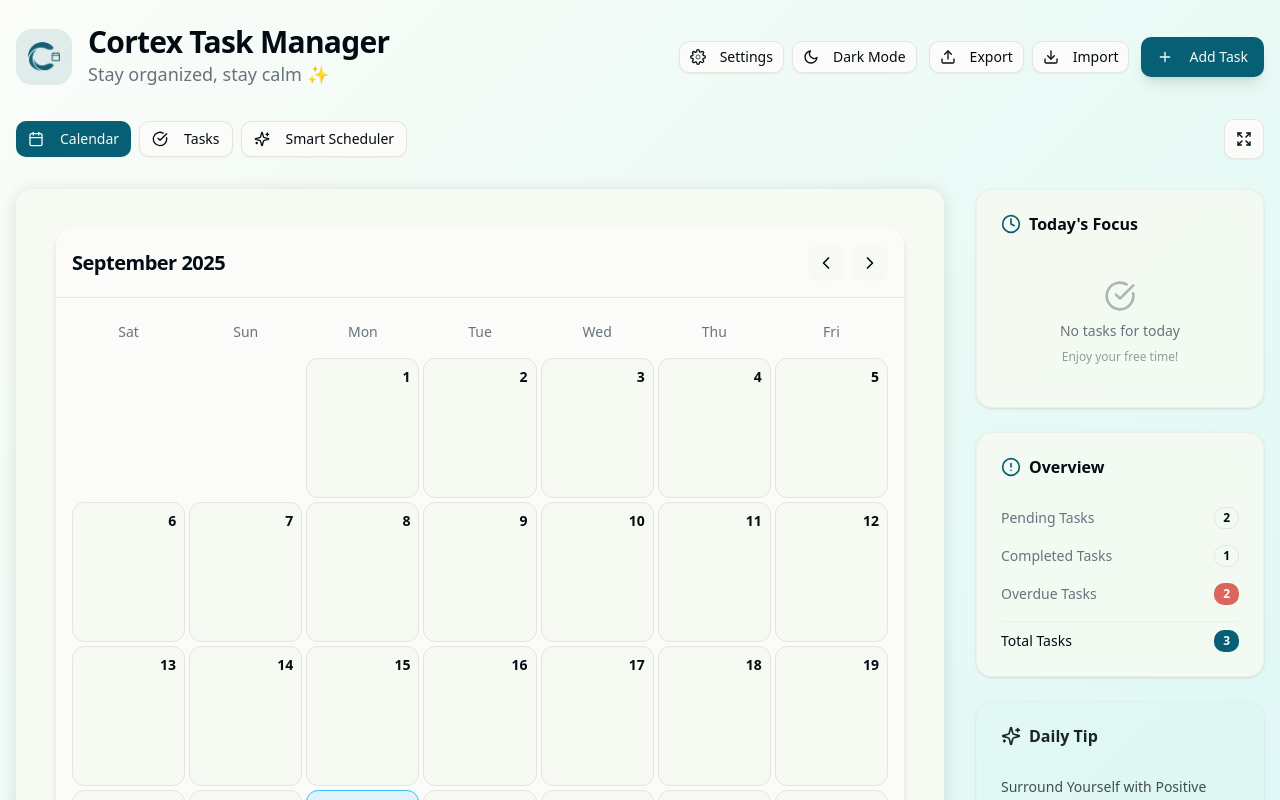
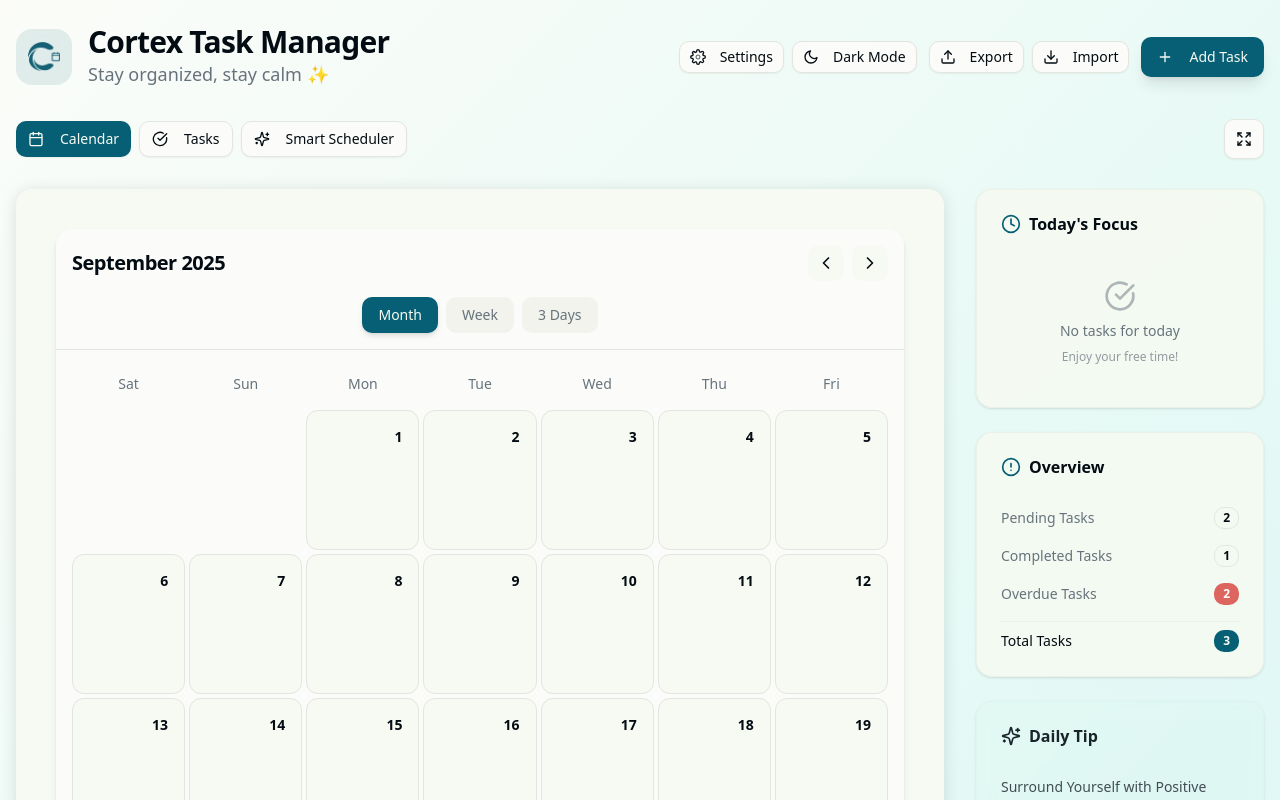
Before and after one commit to BassemHazemDev/Cortex-Task-Manager, a React (Vite) app: page / in a window 1280 px wide. Shown: the top 800 px of the page. Built offline with nearby package versions, Linux system fonts and the light colour scheme.

Commit message:
Enhance calendar view with multi-mode support and dynamic task display

```diff
--- a/index.html
+++ b/index.html
@@ -28,7 +28,7 @@
   <meta name="apple-mobile-web-app-title" content="Cortex" />
 
   <!-- Icons -->
-  <link rel="icon" type="image/png" href="/cortex2mob.png" />
+  <link rel="icon" type="image/png" href="/cortex2.png" />
   <link rel="apple-touch-icon" href="/icon-192x192.png" />
   <link rel="apple-touch-icon" sizes="72x72" href="/icon-72x72.png" />
   <link rel="apple-touch-icon" sizes="96x96" href="/icon-96x96.png" />
--- a/src/components/CalendarView.jsx
+++ b/src/components/CalendarView.jsx
@@ -14,6 +14,9 @@ const Badge = ({ children, variant, ...props }) => <span data-variant={variant}
 const CalendarView = ({ selectedDate, onDateSelect, tasks, onTaskClick, onToggleComplete, expanded, onTaskDrop, onCreateDate }) => {
   // Use the date refresh hook to handle midnight transitions
   const { now } = useDateRefresh();
+
+  // View mode state: 'month', 'week', '3day'
+  const [viewMode, setViewMode] = useState('month');
 
   // Drag-and-drop state for dragging task
   const [draggedTaskId, setDraggedTaskId] = useState(null);
@@ -103,8 +106,42 @@ const CalendarView = ({ selectedDate, onDateSelect, tasks, onTaskClick, onToggle
 
   const navigateMonth = (direction) => {
     const newMonth = new Date(currentMonth);
-    newMonth.setMonth(currentMonth.getMonth() + direction);
+    if (viewMode === 'month') {
+      newMonth.setMonth(currentMonth.getMonth() + direction);
+    } else if (viewMode === 'week') {
+      newMonth.setDate(currentMonth.getDate() + (direction * 7));
+    } else if (viewMode === '3day') {
+      newMonth.setDate(currentMonth.getDate() + (direction * 3));
+    }
     setCurrentMonth(newMonth);
+  };
+
+  // Get days for weekly view (7 days starting from Monday of the week containing currentMonth)
+  const getWeekDays = (date) => {
+    const startOfWeek = new Date(date);
+    const dayOfWeek = startOfWeek.getDay();
+    // Adjust to Monday: Sunday=0, Monday=1, Tuesday=2, etc.
+    const daysToMonday = dayOfWeek === 0 ? -6 : 1 - dayOfWeek;
+    startOfWeek.setDate(startOfWeek.getDate() + daysToMonday);
+
+    const days = [];
+    for (let i = 0; i < 7; i++) {
+      const day = new Date(startOfWeek);
+      day.setDate(startOfWeek.getDate() + i);
+      days.push(day);
+    }
+    return days;
+  };
+
+  // Get days for 3-day view (current date and next 2 days)
+  const get3Days = (date) => {
+    const days = [];
+    for (let i = 0; i < 3; i++) {
+      const day = new Date(date);
+      day.setDate(date.getDate() + i);
+      days.push(day);
+    }
+    return days;
   };
 
   const isToday = (date) => {
@@ -138,18 +175,57 @@ const CalendarView = ({ selectedDate, onDateSelect, tasks, onTaskClick, onToggle
     return time;
   }
 
-  const days = getDaysInMonth(currentMonth);
-  const dayNames = ['Sat', 'Sun', 'Mon', 'Tue', 'Wed', 'Thu', 'Fri'];
+  // Get appropriate days based on view mode
+  const getDaysForView = () => {
+    if (viewMode === 'month') {
+      return getDaysInMonth(currentMonth);
+    } else if (viewMode === 'week') {
+      return getWeekDays(currentMonth);
+    } else if (viewMode === '3day') {
+      return get3Days(currentMonth);
+    }
+    return [];
+  };
+
+  const days = getDaysForView();
+  const dayNames = viewMode === 'month'
+    ? ['Sat', 'Sun', 'Mon', 'Tue', 'Wed', 'Thu', 'Fri']
+    : ['Mon', 'Tue', 'Wed', 'Thu', 'Fri', 'Sat', 'Sun'];
   const selectedDayTasks = getTasksForDate(selectedDate);
+
+  // Get header title based on view mode
+  const getHeaderTitle = () => {
+    if (viewMode === 'month') {
+      return currentMonth.toLocaleDateString('en-US', { month: 'long', year: 'numeric' });
+    } else if (viewMode === 'week') {
+      const weekDays = getWeekDays(currentMonth);
+      const startDate = weekDays[0];
+      const endDate = weekDays[6];
+      if (startDate.getMonth() === endDate.getMonth()) {
+        return `${startDate.toLocaleDateString('en-US', { month: 'long', year: 'numeric' })} - Week of ${startDate.getDate()}`;
+      } else {
+        return `${startDate.toLocaleDateString('en-US', { month: 'short', day: 'numeric' })} - ${endDate.toLocaleDateString('en-US', { month: 'short', day: 'numeric', year: 'numeric' })}`;
+      }
+    } else if (viewMode === '3day') {
+      const threeDays = get3Days(currentMonth);
+      const startDate = threeDays[0];
+      const endDate = threeDays[2];
+      if (startDate.getMonth() === endDate.getMonth()) {
+        return `${startDate.toLocaleDateString('en-US', { month: 'long', year: 'numeric' })} - ${startDate.getDate()}-${endDate.getDate()}`;
+      } else {
+        return `${startDate.toLocaleDateString('en-US', { month: 'short', day: 'numeric' })} - ${endDate.toLocaleDateString('en-US', { month: 'short', day: 'numeric', year: 'numeric' })}`;
+      }
+    }
+  };
 
   return (
     <div className="space-y-6 p-4" style={{ background: 'var(--card)', color: 'var(--card-foreground)', minHeight: '100vh' }}>
-  {/* Main calendar grid displaying the current month and navigation controls */}
+  {/* Main calendar grid displaying the current view and navigation controls */}
       <Card style={{ background: 'var(--background)', color: 'var(--foreground)' }} className="rounded-xl shadow-md">
         <CardHeader className="p-4 border-b">
           <div className="flex items-center justify-between">
             <CardTitle className="text-xl font-bold" style={{ color: 'var(--foreground)' }}>
-              {currentMonth.toLocaleDateString('en-US', { month: 'long', year: 'numeric' })}
+              {getHeaderTitle()}
             </CardTitle>
             <div className="flex space-x-2">
               <Button
@@ -168,20 +244,54 @@ const CalendarView = ({ selectedDate, onDateSelect, tasks, onTaskClick, onToggle
               </Button>
             </div>
           </div>
+          {/* View mode selector */}
+          <div className="flex space-x-2 mt-4 justify-center">
+            <Button
+              className={`px-4 py-2 rounded-md text-sm font-medium transition-all ${viewMode === 'month' ? 'shadow-md' : ''}`}
+              style={{
+                background: viewMode === 'month' ? 'var(--primary)' : 'var(--muted)',
+                color: viewMode === 'month' ? 'var(--primary-foreground)' : 'var(--muted-foreground)'
+              }}
+              onClick={() => setViewMode('month')}
+            >
+              Month
+            </Button>
+            <Button
+              className={`px-4 py-2 rounded-md text-sm font-medium transition-all ${viewMode === 'week' ? 'shadow-md' : ''}`}
+              style={{
+                background: viewMode === 'week' ? 'var(--primary)' : 'var(--muted)',
+                color: viewMode === 'week' ? 'var(--primary-foreground)' : 'var(--muted-foreground)'
+              }}
+              onClick={() => setViewMode('week')}
+            >
+              Week
+            </Button>
+            <Button
+              className={`px-4 py-2 rounded-md text-sm font-medium transition-all ${viewMode === '3day' ? 'shadow-md' : ''}`}
+              style={{
+                background: viewMode === '3day' ? 'var(--primary)' : 'var(--muted)',
+                color: viewMode === '3day' ? 'var(--primary-foreground)' : 'var(--muted-foreground)'
+              }}
+              onClick={() => setViewMode('3day')}
+            >
+              3 Days
+            </Button>
+          </div>
         </CardHeader>
         <CardContent className="p-4">
-          {/* Header row displaying day names (Sat-Fri) */}
-          <div className="grid grid-cols-7 gap-1 mb-2">
-            {dayNames.map(day => (
-              <div key={day} className="p-2 text-center text-sm font-medium" style={{ color: 'var(--muted-foreground)' }}>
-                {day}
+          {/* Header row displaying day names */}
+          <div className={`grid gap-1 mb-2 ${viewMode === 'month' ? 'grid-cols-7' : viewMode === 'week' ? 'grid-cols-7' : 'grid-cols-3'}`}>
+            {(viewMode === 'month' || viewMode === 'week' ? dayNames : days.map(d => d.toLocaleDateString('en-US', { weekday: 'short' }))).map((day, index) => (
+              <div key={`${day}-${index}`} className="p-2 text-center text-sm font-medium" style={{ color: 'var(--muted-foreground)' }}>
+                {viewMode === '3day' ? `${day} ${days[index].getDate()}` : day}
               </div>
             ))}
           </div>
           {/* Calendar days grid: each cell represents a day and displays tasks */}
-          <div className="grid grid-cols-7 gap-1">
+          <div className={`grid gap-1 ${viewMode === 'month' ? 'grid-cols-7' : viewMode === 'week' ? 'grid-cols-7' : 'grid-cols-3'}`}>
             {days.map((date, index) => {
-              if (!date) return <div key={index} />;
+              if (!date && viewMode === 'month') return <div key={index} />;
+              if (!date) return null;
 
               let dayTasks = getTasksForDate(date);
               // Sort tasks by dueTime if present
@@ -206,10 +316,22 @@ const CalendarView = ({ selectedDate, onDateSelect, tasks, onTaskClick, onToggle
                 dayBorder = isDark ? 'var(--accent)' : '#38bdf8';
                 dayText = isDark ? 'var(--accent-foreground)' : '#0c4a6e';
               }
+              // Adjust cell height based on view mode
+              const getCellHeight = () => {
+                if (viewMode === 'month') {
+                  return expanded ? 'min-h-[180px]' : 'min-h-[140px]';
+                } else if (viewMode === 'week') {
+                  return expanded ? 'min-h-[250px]' : 'min-h-[200px]';
+                } else if (viewMode === '3day') {
+                  return expanded ? 'min-h-[300px]' : 'min-h-[250px]';
+                }
+                return 'min-h-[140px]';
+              };
+
               return (
                 <div
-                  key={index}
-                  className={`border rounded-lg cursor-pointer transition-all duration-200 hover:shadow-lg hover:-translate-y-1 calendar-card ${expanded ? 'min-h-[180px] p-4' : 'min-h-[140px] p-2'}`}
+                  key={`${date.toISOString()}-${index}`}
+                  className={`border rounded-lg cursor-pointer transition-all duration-200 hover:shadow-lg hover:-translate-y-1 calendar-card ${getCellHeight()} p-4`}
                   style={{ background: dayBg, borderColor: dayBorder, color: dayText }}
                   onClick={() => onDateSelect(date)}
                   onDoubleClick={(e) => {
@@ -248,7 +370,14 @@ const CalendarView = ({ selectedDate, onDateSelect, tasks, onTaskClick, onToggle
                     {date.getDate()}
                   </div>
                   <div className="space-y-1 calendar-card-content">
-                    {(expanded ? dayTasks : dayTasks.slice(0, 2)).map(task => {
+                    {(() => {
+                      const maxTasks = viewMode === 'month'
+                        ? (expanded ? dayTasks.length : 2)
+                        : viewMode === 'week'
+                        ? (expanded ? dayTasks.length : 4)
+                        : dayTasks.length; // 3day shows all tasks
+                      return expanded ? dayTasks : dayTasks.slice(0, maxTasks);
+                    })().map(task => {
                       // Renders each task in the day cell with appropriate color and click handler
                       let bg = task.priority === 'medium'
                         ? 'var(--accent)'
@@ -286,11 +415,18 @@ const CalendarView = ({ selectedDate, onDateSelect, tasks, onTaskClick, onToggle
                         </div>
                       );
                     })}
-                    {!expanded && dayTasks.length > 2 && (
-                      <div className="text-xs text-center font-medium" style={{ color: 'var(--muted-foreground)' }}>
-                        +{dayTasks.length - 2} more
-                      </div>
-                    )}
+                    {(() => {
+                      const maxTasks = viewMode === 'month' ? 2 : viewMode === 'week' ? 4 : dayTasks.length;
+                      const showMore = !expanded && dayTasks.length > maxTasks && viewMode !== '3day';
+                      if (showMore) {
+                        return (
+                          <div className="text-xs text-center font-medium" style={{ color: 'var(--muted-foreground)' }}>
+                            +{dayTasks.length - maxTasks} more
+                          </div>
+                        );
+                      }
+                      return null;
+                    })()}
                   </div>
                 </div>
               );
```
